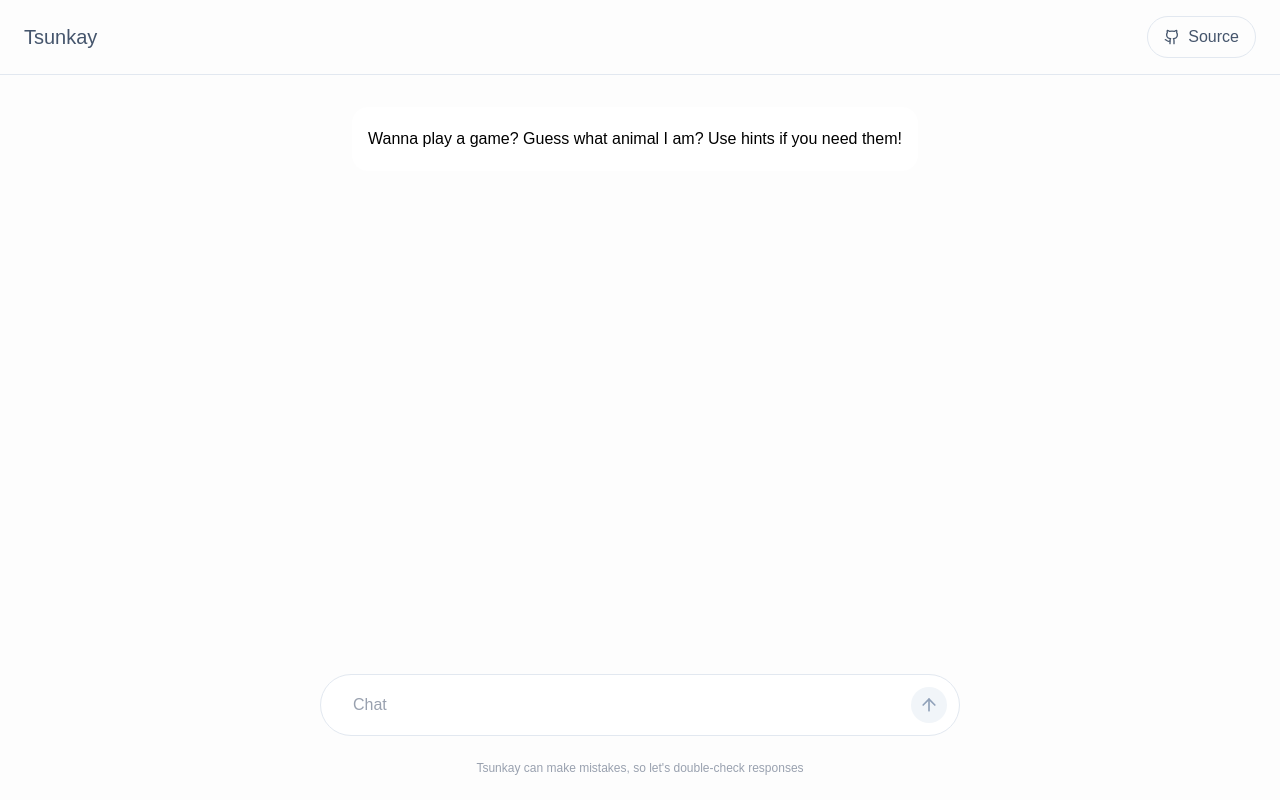
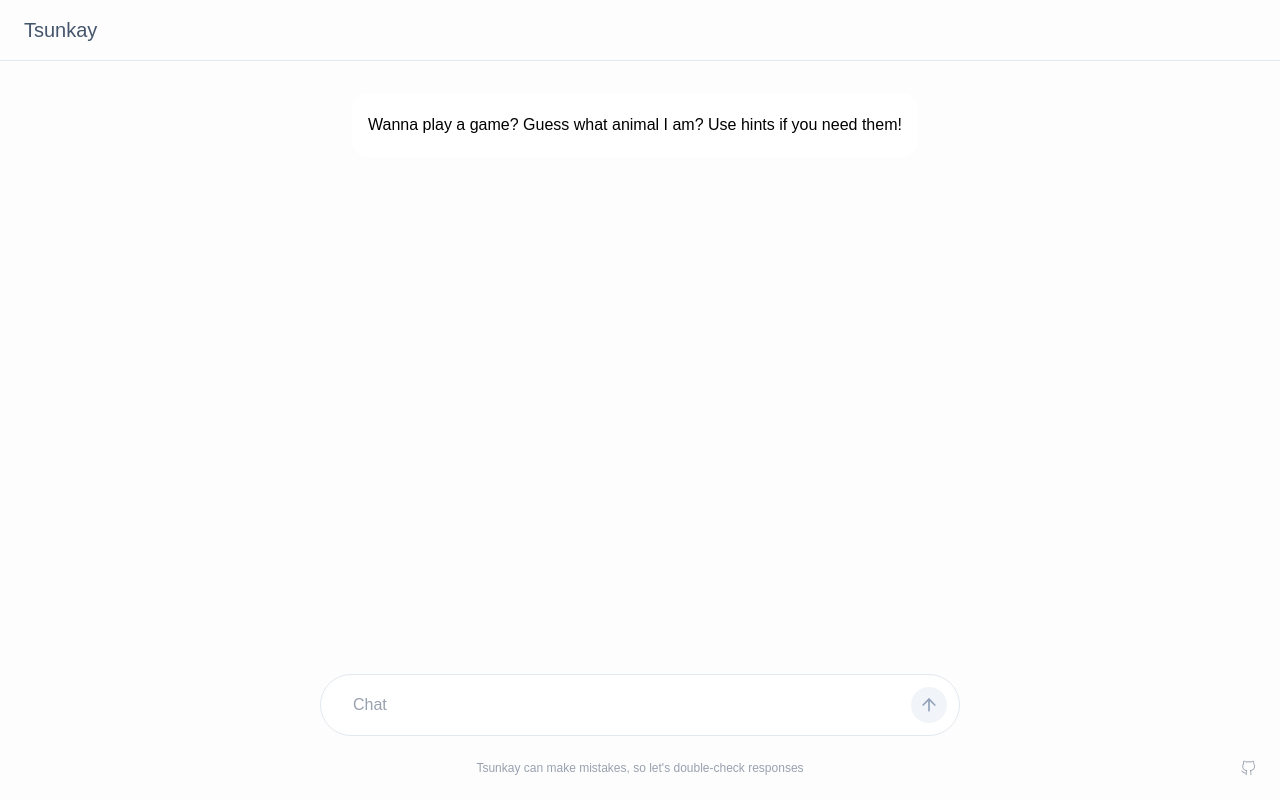
Before and after one commit to mandynoto/tsunkay, a Next.js app: page / in a window 1280 px wide. Built offline with nearby package versions, Linux system fonts and the light colour scheme; a web font is replaced by a local one.

Commit message:
feat: replace source code button icon as a footer icon

```diff
--- a/components/Footer.tsx
+++ b/components/Footer.tsx
@@ -1,9 +1,19 @@
+import { VscGithubAlt } from "react-icons/vsc";
+
 export default function Footer() {
   return (
-    <footer className="py-6">
+    <footer className="py-6 flex justify-center items-center relative">
       <p className="text-center text-xs text-gray-400">
         Tsunkay can make mistakes, so let&apos;s double-check responses
       </p>
+      <a
+        href="https://github.com/mandynoto/tsunkay"
+        target="_blank"
+        rel="noopener noreferrer"
+        className="flex items-center text-gray-400 absolute right-6"
+      >
+        <VscGithubAlt size={16} />
+      </a>
     </footer>
   );
 }
--- a/components/Header.tsx
+++ b/components/Header.tsx
@@ -1,21 +1,9 @@
-import CTAButton from "./CTAButton";
-import { Github } from "lucide-react";
 import React from "react";
 
 const Header = () => {
   return (
     <header className="w-full z-50 bg-[#fdfdfd] border-b border-slate-200 px-6 py-4 flex justify-between items-center">
       <div className="text-slate-600 text-s text-xl">Tsunkay</div>
-      <CTAButton
-        isFilled={false}
-        href="https://github.com/mandynoto/tsunkay"
-        target="_blank"
-        rel="noopener noreferrer"
-        className="flex items-center gap-2"
-      >
-        <Github size={16} />
-        Source
-      </CTAButton>
     </header>
   );
 };
--- a/package.json
+++ b/package.json
@@ -15,6 +15,7 @@
     "next": "15.4.6",
     "react": "19.1.0",
     "react-dom": "19.1.0",
+    "react-icons": "^5.5.0",
     "react-markdown": "^10.1.0"
   },
   "devDependencies": {
```
Also changed, not shown: 1 other file (tests, documents, lock files or other folders).
